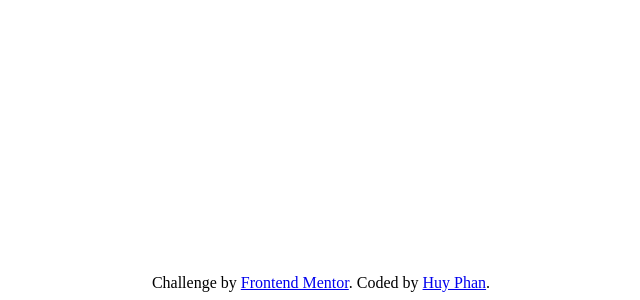
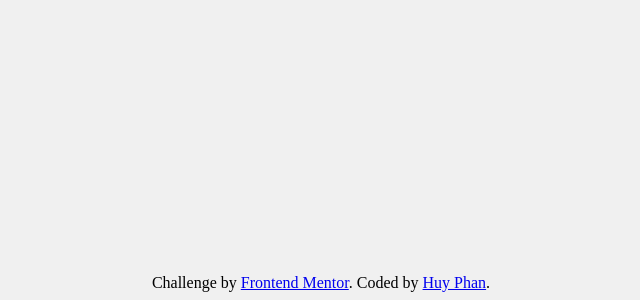
Before and after one commit to huyphan2210/age-calculator-svelte, a Svelte app: page / in a window 1280 px wide. Shown: the part 500-800 px from the top of the page, without its empty margins (319-959 px from the left). Built offline with nearby package versions, Linux system fonts and the light colour scheme.

Commit message:
Global css

```diff
--- a/src/app.css
+++ b/src/app.css
@@ -1,6 +1,19 @@
-footer {
-  position: fixed;
-  left: 50%;
-  bottom: 1vh;
-  transform: translate(-50%);
+body {
+  min-height: 100vh;
+  margin: 0 auto;
+  background-color: hsl(0, 0%, 94%);
+  display: grid;
+  place-items: center;
 }
+
+  #app {
+    width: 90%;
+    max-width: 1024px;
+  }
+
+  footer {
+    position: fixed;
+    left: 50%;
+    bottom: 1vh;
+    transform: translate(-50%);
+  }
```
